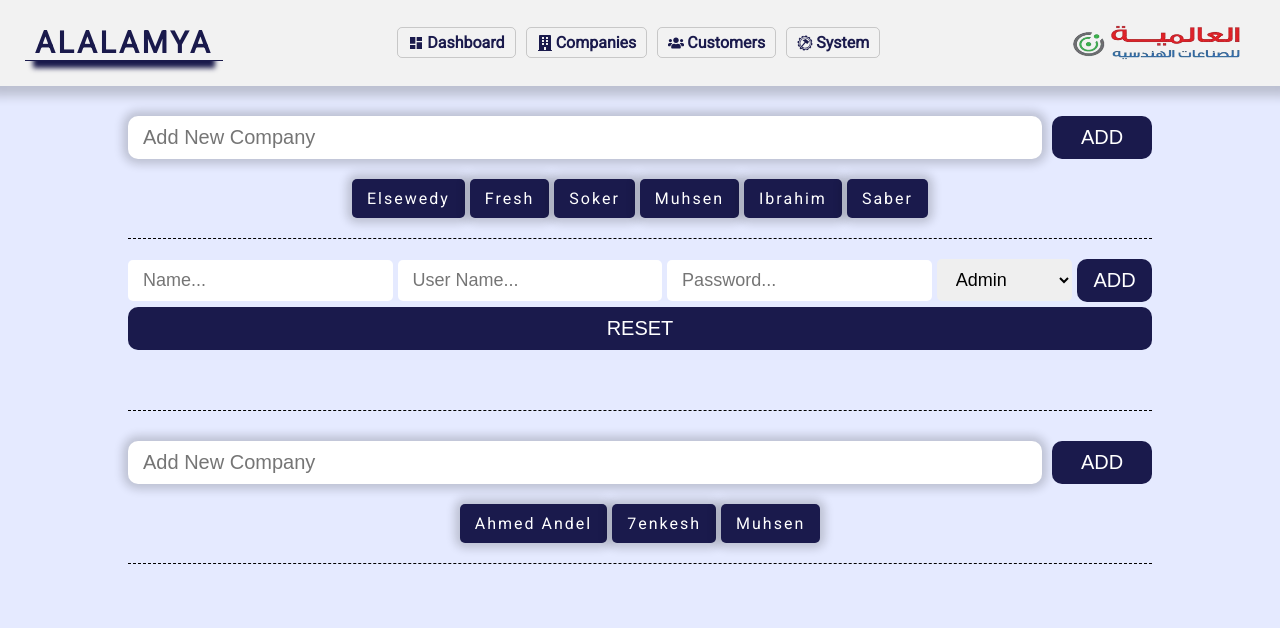
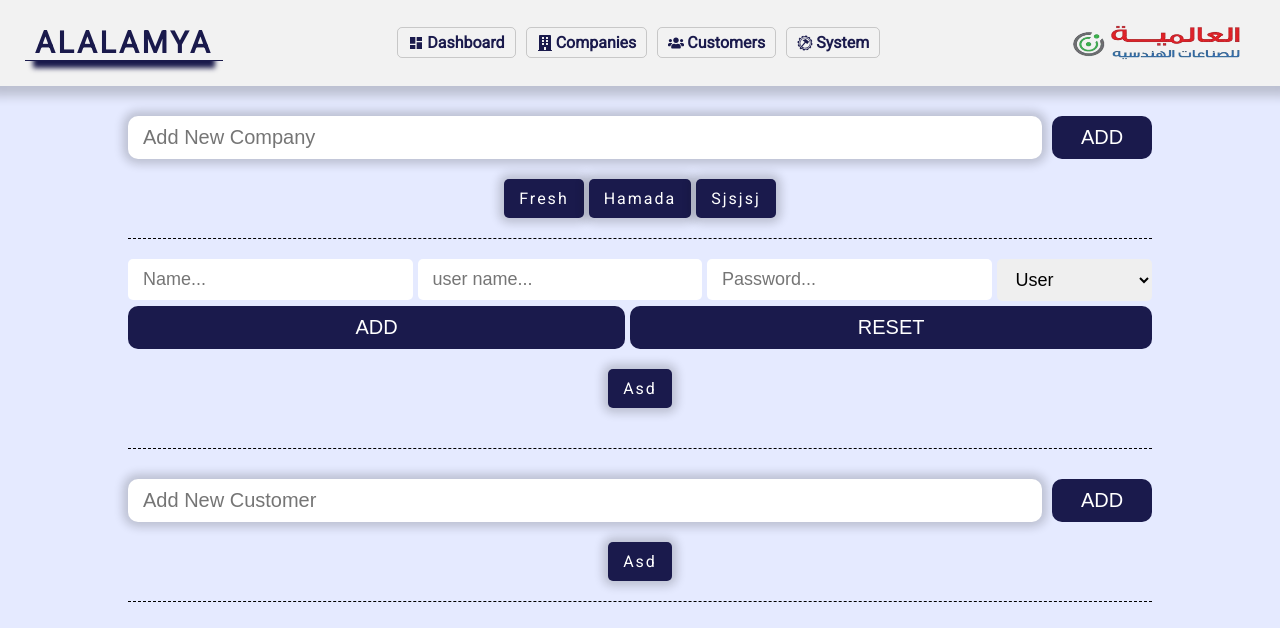
Before and after one commit to Ibrahim11511/Alalamya-Dashboard, a React (Vite) app: page /system in a window 1280 px wide. Shown: the top 628 px of the page. Built offline with nearby package versions, Linux system fonts and the light colour scheme; data requests are answered from the project's data file.

Commit message:
Active Delete request for db and end the post request for all

```diff
--- a/package.json
+++ b/package.json
@@ -17,7 +17,9 @@
     "react-dom": "^18.3.1",
     "react-icons": "^5.3.0",
     "react-router": "^6.26.0",
-    "react-router-dom": "^6.26.0"
+    "react-router-dom": "^6.26.0",
+    "sweetalert2": "^11.12.4",
+    "sweetalert2-react-content": "^5.0.7"
   },
   "devDependencies": {
     "@eslint/js": "^9.8.0",
--- a/src/Components/Context Menu/ContextMenu.jsx
+++ b/src/Components/Context Menu/ContextMenu.jsx
@@ -5,9 +5,38 @@ import { MdDeleteForever } from "react-icons/md";
 import { FaUsers } from "react-icons/fa";
 import React from "react";
 import { contextContextMenu } from "../../Context";
+import Swal from "sweetalert2";
 export default function ContextMenu() {
   const { position, visible, contextPath, contextID } =
     React.useContext(contextContextMenu);
+
+  const handelDeleteRequest = (path, id) => {
+    fetch(`http://localhost:3000/${path}/${id}`, {
+      method: "DELETE",
+    });
+  };
+
+  const handelDeleteBtnClick = () => {
+    Swal.fire({
+      title: "Are you sure?",
+      text: `You will delete from ${contextPath}`,
+      icon: "warning",
+      showCancelButton: true,
+      confirmButtonColor: "#3085d6",
+      cancelButtonColor: "#d33",
+      confirmButtonText: "Yes, delete it!",
+    }).then((result) => {
+      console.log(result);
+      if (result.isConfirmed) {
+        handelDeleteRequest(contextPath, contextID);
+        Swal.fire({
+          title: "Deleted!",
+          text: "Your file has been deleted.",
+          icon: "success",
+        });
+      }
+    });
+  };
 
   return (
     <div
@@ -31,7 +60,7 @@ export default function ContextMenu() {
             {`Global ${contextPath}'s Page`}
           </Link>
         </li>
-        <li className={Styles.link}>
+        <li className={Styles.link} onClick={handelDeleteBtnClick}>
           <Link>
             <MdDeleteForever />
             Delete
--- a/src/Components/System/companies-section/CompaniesSection.jsx
+++ b/src/Components/System/companies-section/CompaniesSection.jsx
@@ -3,7 +3,6 @@ import React, { useEffect } from "react";
 import Styles from "./CompaniesSection.module.css";
 import { contextContextMenu } from "../../../Context";
 import { handelContextMenu } from "../../../global";
-// import ContextMenu from "../../Context Menu/ContextMenu";
 export default function CompaniesSection({
   apiCompaniesResult,
   setNewCompaniesInput,
--- a/src/Components/System/customers-section/Customers.jsx
+++ b/src/Components/System/customers-section/Customers.jsx
@@ -40,7 +40,7 @@ export default function CustomersSection({
       <div className={Styles.newCustomer}>
         <input
           type="text"
-          placeholder="Add New Company"
+          placeholder="Add New Customer"
           value={newCustomersInput}
           onChange={(e) => setNewCustomersInput(e.target.value)}
         />
--- a/src/Components/System/users-section/UsersSection.jsx
+++ b/src/Components/System/users-section/UsersSection.jsx
@@ -1,3 +1,4 @@
+/* eslint-disable no-prototype-builtins */
 /* eslint-disable react/prop-types */
 import Styles from "./users.module.css";
 import { contextContextMenu } from "../../../Context";
@@ -11,19 +12,38 @@ export default function UsersSection({
   const { setPosition, setVisible, setContextPath, setContextID } =
     React.useContext(contextContextMenu);
 
+  function allValuesPresent(obj) {
+    for (let key in obj) {
+      if (obj.hasOwnProperty(key)) {
+        if (obj[key] === undefined || obj[key] === null || obj[key] === "") {
+          return false;
+        }
+      }
+    }
+    return true;
+  }
+
   const requestHeaders = { "Content-Type": "application/json" };
-  const postAnewUser = () => {
-    if (newUserInput.name) {
+  const postAnewUser = (e) => {
+    e.preventDefault();
+    if (allValuesPresent(newUserInput)) {
       fetch("http://localhost:3000/users", {
         method: "POST",
         headers: requestHeaders,
         body: JSON.stringify(newUserInput),
-      });
+      })
+        .then((res) => res.json())
+        .then(console.log);
     }
+    setNewUserInput({ name: "", userName: "", password: "", role: "" });
   };
   const handelSingle = (e, id) => {
     handelContextMenu(e, id, setPosition, setVisible, setContextID);
     setContextPath("users");
+  };
+
+  const handelUsersInputsChange = (e) => {
+    setNewUserInput((prev) => ({ ...prev, [e.target.name]: e.target.value }));
   };
 
   return (
@@ -33,43 +53,47 @@ export default function UsersSection({
           <input
             type="text"
             placeholder="Name..."
+            name="name"
             value={newUserInput.name}
-            onChange={(e) =>
-              setNewUserInput((prev) => ({ ...prev, name: e.target.value }))
-            }
+            onChange={(e) => handelUsersInputsChange(e)}
           />
           <input
             type="text"
             placeholder="User Name..."
-            onChange={(e) =>
-              setNewUserInput((prev) => ({
-                ...prev,
-                userName: e.target.value,
-              }))
-            }
+            name="userName"
+            value={newUserInput.userName}
+            onChange={(e) => handelUsersInputsChange(e)}
           />
           <input
             type="text"
             placeholder="Password..."
-            onChange={(e) =>
-              setNewUserInput((prev) => ({
-                ...prev,
-                password: e.target.value,
-              }))
-            }
+            name="password"
+            value={newUserInput.password}
+            onChange={(e) => handelUsersInputsChange(e)}
           />
           <select
-            onChange={(e) =>
-              setNewUserInput((prev) => ({ ...prev, role: e.target.value }))
-            }
+            onChange={(e) => handelUsersInputsChange(e)}
+            value={newUserInput.role}
+            name="role"
           >
             <option disabled>Level</option>
             <option value="admin">Admin</option>
             <option value="moderator">Moderator</option>
             <option value="user">User</option>
           </select>
-          <input type="submit" value={"Add"} onClick={postAnewUser} />
-          <input type="reset" value={"reset"} />
+          <input type="submit" value={"Add"} onClick={(e) => postAnewUser(e)} />
+          <input
+            type="reset"
+            value={"reset"}
+            onClick={() =>
+              setNewUserInput({
+                name: "",
+                userName: "",
+                password: "",
+                role: "user",
+              })
+            }
+          />
         </form>
       </div>
       <div className={Styles.currentUsers}>
--- a/src/Components/System/users-section/users.module.css
+++ b/src/Components/System/users-section/users.module.css
@@ -9,6 +9,7 @@
 }
 
 .newUser form {
+  width: 100%;
   display: flex;
   justify-content: center;
   align-items: center;
@@ -17,7 +18,7 @@
 }
 
 .newUser form > * {
-  flex: 1 0 auto;
+  flex: 1 1 auto;
   padding: 10px 15px;
   font-size: 18px;
   border-radius: 5px;
@@ -27,6 +28,13 @@
   -o-border-radius: 5px;
 }
 
+.newUser form [name="userName"] {
+  text-transform: lowercase;
+}
+
+.newUser form [name="name"] {
+  text-transform: capitalize;
+}
 .newUser form > :focus {
   box-shadow: 0 0 10px 5px #10101031;
 }
@@ -34,7 +42,7 @@
 .newUser form [type="submit"],
 .newUser form [type="reset"] {
   font-size: 20px;
-  padding: 10px 15px;
+  padding: 10px 25px;
   border-radius: 10px;
   -webkit-border-radius: 10px;
   -moz-border-radius: 10px;
@@ -44,6 +52,7 @@
   color: #fff;
   cursor: pointer;
   text-transform: uppercase;
+  width: fit-content;
 }
 
 .currentUsers {
--- a/src/Pages/System Page/System.jsx
+++ b/src/Pages/System Page/System.jsx
@@ -13,7 +13,7 @@ export default function System() {
     name: "",
     userName: "",
     password: "",
-    role: "",
+    role: "user",
   });
   const [apiCompaniesResult, setApiCompaniesResult] = useState([]);
   const [apiUsersResult, setApiUsersResult] = useState([]);
@@ -43,7 +43,7 @@ export default function System() {
     getCompanies();
     getUsers();
     getCustomers();
-  }, [newCompaniesInput, newCustomersInput]);
+  }, [newCompaniesInput, newCustomersInput, newUserInput]);
 
   return (
     <main className={Styles.systemPage}>
--- a/src/data/db.json
+++ b/src/data/db.json
@@ -1,117 +1,34 @@
 {
-  "users": [],
+  "users": [
+    {
+      "id": "f31d",
+      "name": "asd",
+      "userName": "asd",
+      "password": "asd",
+      "role": "user"
+    }
+  ],
   "customers": [
     {
-      "customerName": "Ahmed Andel",
-      "id": "1",
-      "customersInvoices": [
-        {
-          "id": 1,
-          "productName": "cbx",
-          "price": 1000,
-          "PricePaid": 1000,
-          "OrderDate": "17-10-2024",
-          "DateReceipt": "20-10-2024"
-        }
-      ]
-    },
-    {
-      "customerName": "7enkesh",
-      "id": "2",
-      "customersInvoices": [
-        {
-          "id": 1,
-          "productName": "cbx",
-          "price": 1000,
-          "PricePaid": 1000,
-          "OrderDate": "17-10-2024",
-          "DateReceipt": "20-10-2024"
-        }
-      ]
-    },
-    {
-      "customerName": "muhsen",
-      "id": "3",
-      "customersInvoices": [
-        {
-          "id": 1,
-          "productName": "cbx",
-          "price": 1000,
-          "PricePaid": 1000,
-          "OrderDate": "17-10-2024",
-          "DateReceipt": "20-10-2024"
-        }
-      ]
+      "id": "8515",
+      "customerName": "asd",
+      "customerNameInvoices": []
     }
   ],
   "companies": [
     {
-      "companyName": "elsewedy",
-      "id": "1",
-      "companyInvoices": [
-        {
-          "po": 20700500,
-          "products": [
-            {
-              "id": 100,
-              "productName": "cable Box",
-              "productCode": "HCB-50020030",
-              "quantity": 5,
-              "price": 5000
-            }
-          ]
-        },
-        {
-          "po": 20760507,
-          "products": [
-            {
-              "id": 123,
-              "productName": "clamp",
-              "productCode": "HCB-50020030",
-              "quantity": 5,
-              "price": 5000
-            },
-            {
-              "id": 456,
-              "productName": "left cable Box",
-              "productCode": "HCB-50020030",
-              "quantity": 5,
-              "price": 5000
-            },
-            {
-              "id": 789,
-              "productName": " right cable Box",
-              "productCode": "HCB-50020030",
-              "quantity": 5,
-              "price": 5000
-            }
-          ]
-        }
-      ]
-    },
-    {
+      "id": "99f1",
       "companyName": "fresh",
-      "id": "2",
       "companyInvoices": []
     },
     {
-      "id": "c3c8",
-      "companyName": "soker",
+      "id": "1a2d",
+      "companyName": "hamada",
       "companyInvoices": []
     },
     {
-      "id": "ae0f",
-      "companyName": "muhsen",
-      "companyInvoices": []
-    },
-    {
-      "id": "c31b",
-      "companyName": "Ibrahim ",
-      "companyInvoices": []
-    },
-    {
-      "id": "47d6",
-      "companyName": "saber",
+      "id": "842c",
+      "companyName": "sjsjsj",
       "companyInvoices": []
     }
   ]
```
Also changed, not shown: 1 other file (tests, documents, lock files or other folders).
